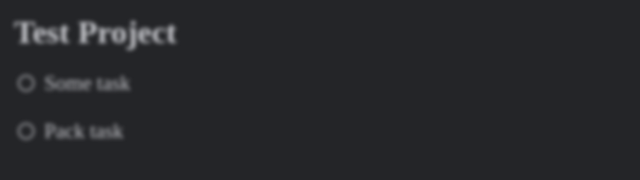
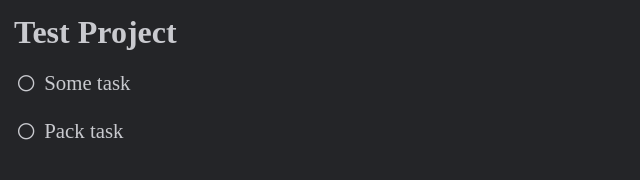
Before and after one commit to Burningstone91/odin-todo-list, a website built with webpack: page src/index.html in a window 1280 px wide. Shown: the whole page, without its empty margins (0-640 px from the left). Built offline with nearby package versions, Linux system fonts and the light colour scheme.

Commit message:
Remove blur class from body

```diff
--- a/src/index.html
+++ b/src/index.html
@@ -6,6 +6,6 @@
   <title>ToDo List</title>
 	<link rel="stylesheet" href="https://cdnjs.cloudflare.com/ajax/libs/font-awesome/4.7.0/css/font-awesome.min.css">
 </head>
-<body class="blur">
+<body>
 </body>
 </html>
```
